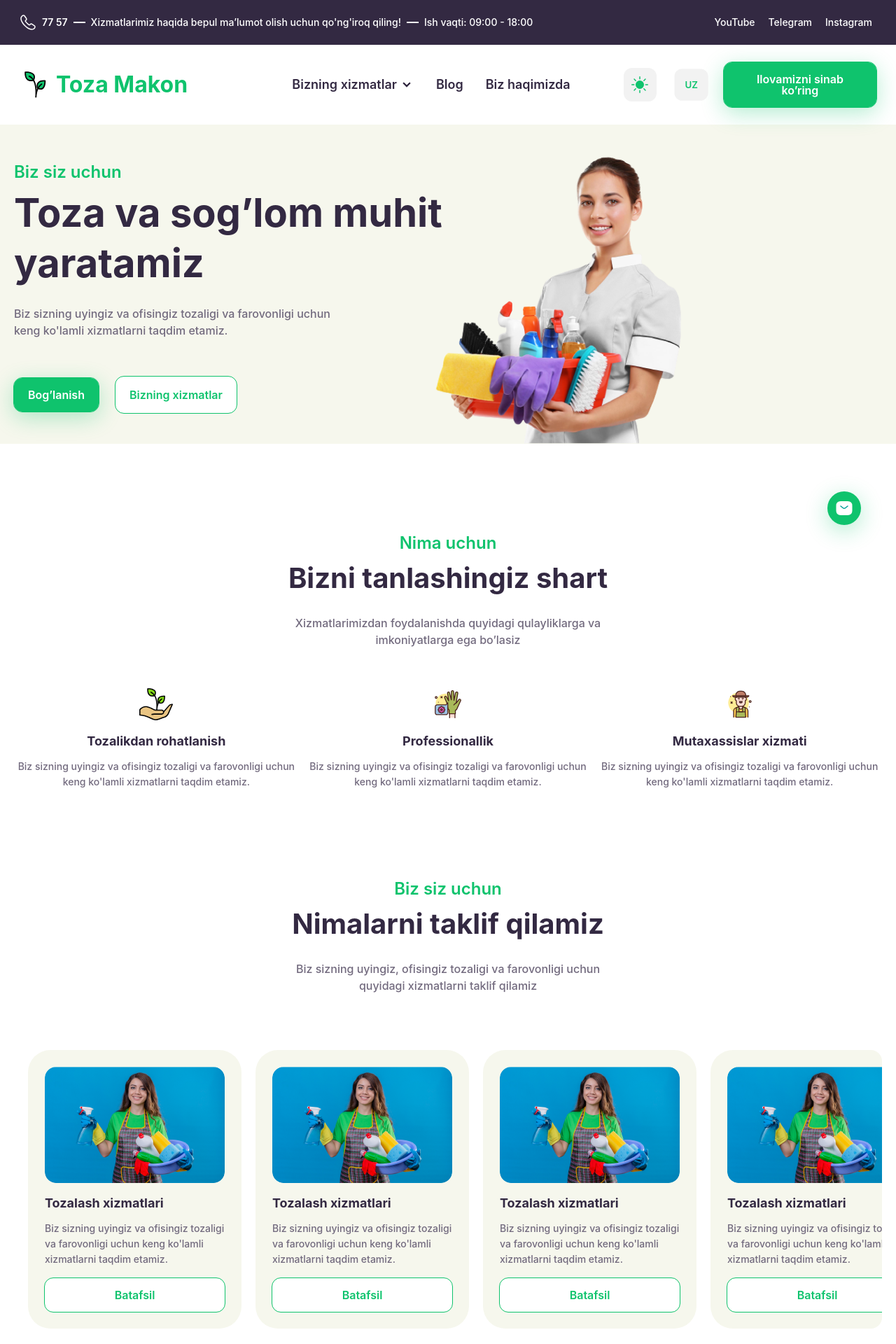
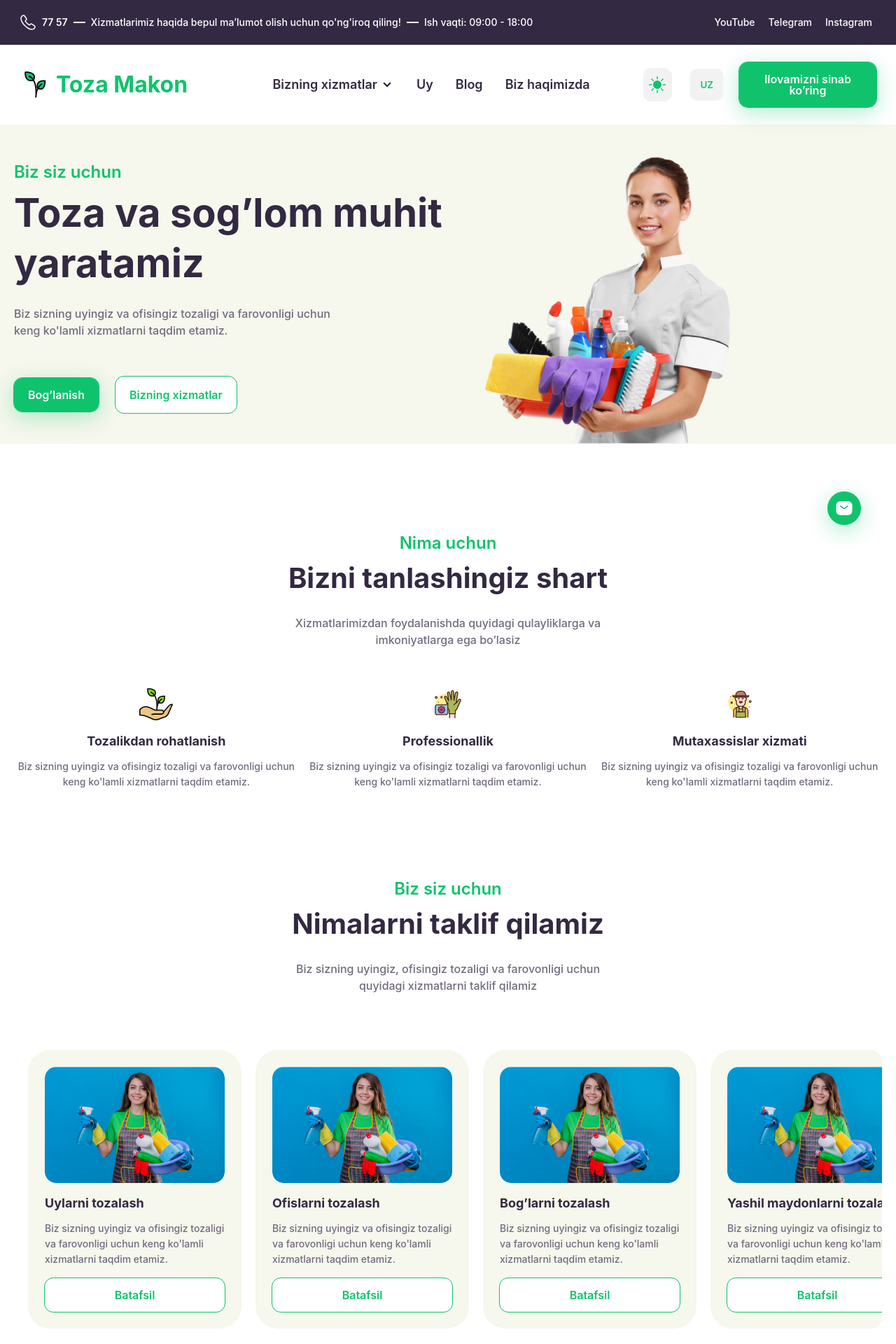
Before and after one commit to MAQSADBEK77/Hakaton-Najot-Talim, a React (Vite) app: page / in a window 1280 px wide. Shown: the top 1920 px of the page at 70% size. Built offline with nearby package versions, Linux system fonts and the light colour scheme.

Commit message:
Ass Blog.css

```diff
--- a/src/components/Header.jsx
+++ b/src/components/Header.jsx
@@ -72,6 +72,9 @@ function Header() {
                   </ul>
                 </details>
               </li>
+            <li>
+              <Link to="/">Uy</Link>
+            </li>
               <li>
                 <Link to="/blog">Blog</Link>
               </li>
@@ -157,6 +160,9 @@ function Header() {
                   </ul>
                 </details>
               </li>
+            <li>
+              <Link to="/">Uy</Link>
+            </li>
               <li>
                 <Link to="blog">Blog</Link>
               </li>
--- a/src/css/Blog.css
+++ b/src/css/Blog.css
@@ -3,6 +3,7 @@
   margin-bottom: 56px;
 }
 .filter-navbar {
+  margin-top: 56px !important;
   background-color: var(--hero-bg);
   border-radius: 24px;
   display: flex;
--- a/src/css/HeroService.css
+++ b/src/css/HeroService.css
@@ -39,8 +39,7 @@
 }
 .hero-right img {
   transition: all 0.4s;
-  transform: translateX(-70px);
 }
 .hero:hover .hero-right img {
-  transform: scale(106%) translateY(-3%) translateX(-70px);
+  transform: scale(106%) translateY(-3%);
 }
--- a/src/data/data.js
+++ b/src/data/data.js
@@ -1,57 +1,59 @@
 import cart1 from "../../public/cart1.png";
+import cart2 from "../../public/cart2.png";
+console.log(cart2);
 export const carts = [
   {
     img: { cart1 },
-    title: "Tozalash xizmatlari",
+    title: "Uylarni tozalash",
     param:
       "Biz sizning uyingiz va ofisingiz tozaligi va farovonligi uchun keng ko'lamli xizmatlarni taqdim etamiz.",
     id: 1,
   },
   {
     img: { cart1 },
-    title: "Tozalash xizmatlari",
+    title: "Ofislarni tozalash",
     param:
       "Biz sizning uyingiz va ofisingiz tozaligi va farovonligi uchun keng ko'lamli xizmatlarni taqdim etamiz.",
     id: 2,
   },
   {
     img: { cart1 },
-    title: "Tozalash xizmatlari",
+    title: "Bog’larni tozalash",
     param:
       "Biz sizning uyingiz va ofisingiz tozaligi va farovonligi uchun keng ko'lamli xizmatlarni taqdim etamiz.",
     id: 3,
   },
   {
     img: { cart1 },
-    title: "Tozalash xizmatlari",
+    title: "Yashil maydonlarni tozalash",
     param:
       "Biz sizning uyingiz va ofisingiz tozaligi va farovonligi uchun keng ko'lamli xizmatlarni taqdim etamiz.",
     id: 4,
   },
   {
     img: { cart1 },
-    title: "Tozalash xizmatlari",
+    title: "Qurilish joylarini tozalash",
     param:
       "Biz sizning uyingiz va ofisingiz tozaligi va farovonligi uchun keng ko'lamli xizmatlarni taqdim etamiz.",
     id: 5,
   },
   {
     img: { cart1 },
-    title: "Tozalash xizmatlari",
+    title: "Umumiy tozalash",
     param:
       "Biz sizning uyingiz va ofisingiz tozaligi va farovonligi uchun keng ko'lamli xizmatlarni taqdim etamiz.",
     id: 6,
   },
   {
     img: { cart1 },
-    title: "Tozalash xizmatlari",
+    title: "Mebellarni tozalash",
     param:
       "Biz sizning uyingiz va ofisingiz tozaligi va farovonligi uchun keng ko'lamli xizmatlarni taqdim etamiz.",
     id: 7,
   },
   {
     img: { cart1 },
-    title: "Tozalash xizmatlari",
+    title: "Mebellarni tozalash",
     param:
       "Biz sizning uyingiz va ofisingiz tozaligi va farovonligi uchun keng ko'lamli xizmatlarni taqdim etamiz.",
     id: 8,
```
Also changed, not shown: public/cart2.png (added), public/cart3.png (added).
